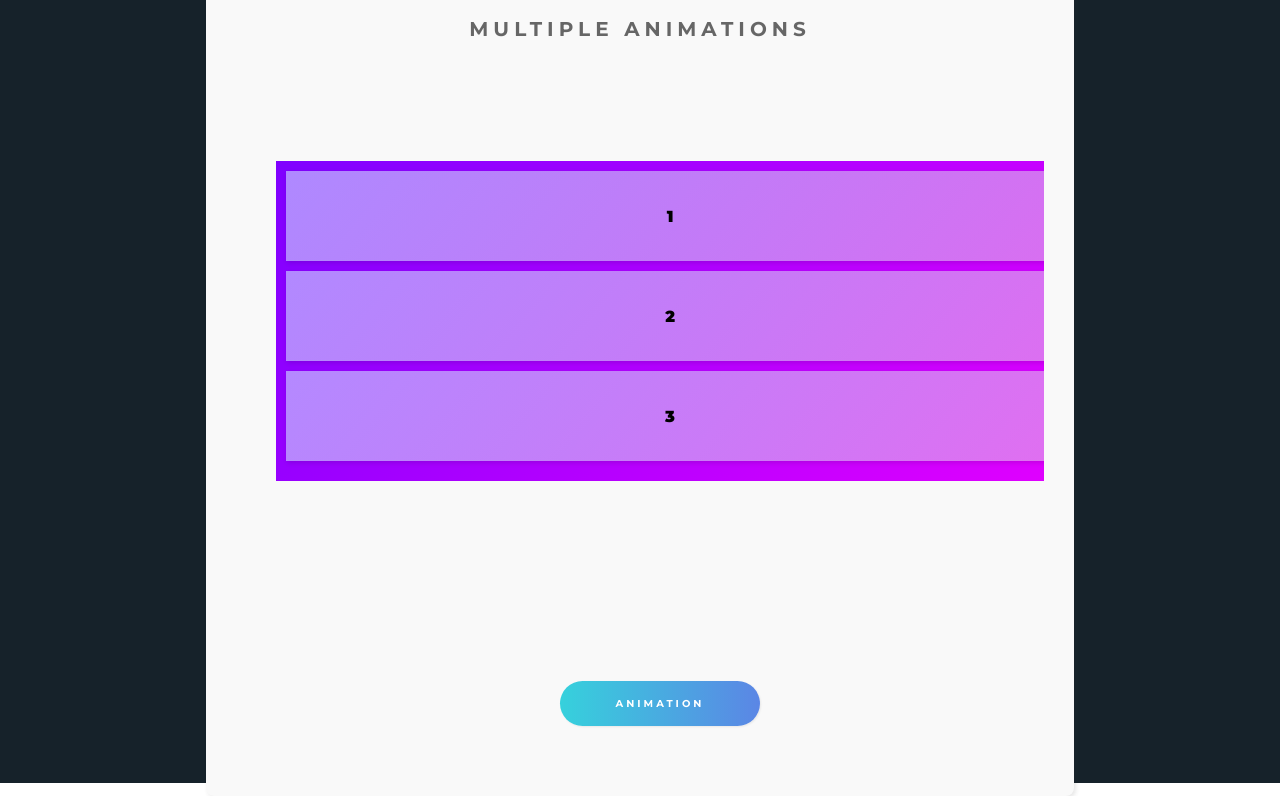
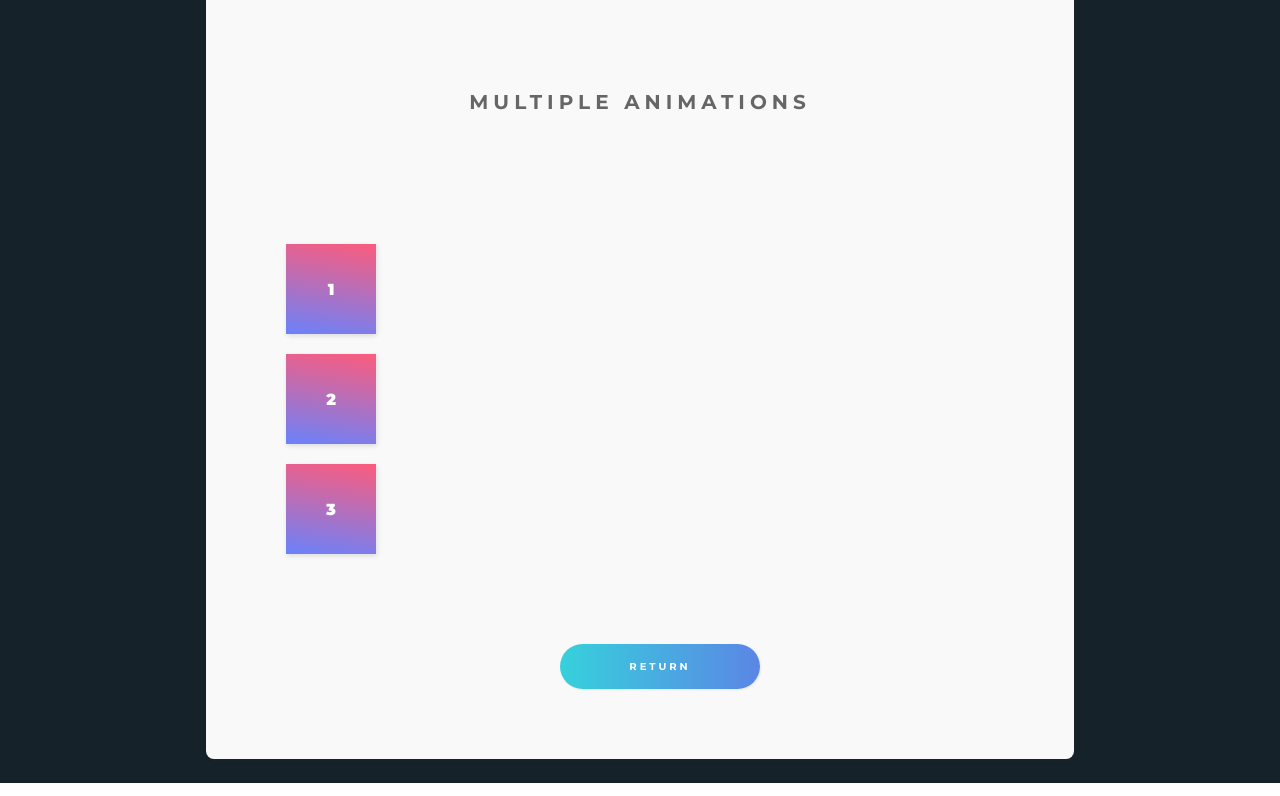
Before and after one commit to iykazrji/React-AnimeJS-Examples, a React (Create React App) app: page /multiple-animations in a window 1280 px wide. Shown: the part 317-1113 px from the top of the page. Built offline with nearby package versions, Linux system fonts and the light colour scheme.

Commit message:
Perfected Unmounting of routes animation for projects

```diff
--- a/src/App.js
+++ b/src/App.js
@@ -24,7 +24,7 @@ class App extends Component {
       <Router>
         <AppWrapper>
           <PageTitleContainer>
-            <PageTitleSpan1>React - Anime Examples.</PageTitleSpan1>
+            <PageTitleSpan1>React - AnimeJS Examples.</PageTitleSpan1>
           </PageTitleContainer>
           <MenuWrapper>
             <MenuComponent />
--- /dev/null
+++ b/src/components/animation-button.js
@@ -0,0 +1,51 @@
+import React, { Component } from "react";
+import PropTypes from 'prop-types';
+import { AnimeButton } from "../styled-components";
+
+const ButtonPressedStyle = {
+  transform: "scale(0.8)"
+};
+
+const SpanWrapperStyle = {
+    display: 'block',
+    marginLeft: 'auto',
+    marginRight: 'auto'
+}
+export default class AnimationButton extends Component {
+  constructor(props) {
+    super(props);
+    this.state = {
+      buttonPressed: false
+    };
+    this.handlePressed = this.handlePressed.bind(this);
+  }
+  handlePressed() {
+    this.props.handleClick();
+
+    this.setState({
+      buttonPressed: !this.state.buttonPressed
+    });
+    window.setTimeout(() => {
+      this.setState({
+        buttonPressed: !this.state.buttonPressed
+      });
+    }, 50);
+  }
+  render() {
+    return (
+      <span>
+        <AnimeButton
+          href="#"
+          onClick={this.handlePressed}
+          style={this.state.buttonPressed ? { ...ButtonPressedStyle } : null}
+        >
+          {this.state.animate ? "Animate" : "Return"}
+        </AnimeButton>
+      </span>
+    );
+  }
+}
+
+AnimationButton.propTypes = {
+    handleClick: PropTypes.func
+}
--- a/src/pages/multiple-animations/multiple-animaitons.js
+++ b/src/pages/multiple-animations/multiple-animaitons.js
@@ -10,10 +10,19 @@ import {
   MultipleAnimationsWrapper
 } from "../../styled-components";
 
+import AnimationButton from "../../components/animation-button";
+
 class MultipleAnimations extends Component {
 
 constructor(props){
     super(props);
+    this.state = {
+      animate: false
+    }
+}
+
+setOrReset(){
+  console.log('Runing Animation')
 }
 
 render() {
@@ -29,7 +38,7 @@ render() {
                     <li className="multiple-animations-element__li">3</li>
                 </MultipleAnimationsElementContainer>
             </MultipleAnimationsWrapper>
-            <AnimeButton href="#"> Animation </AnimeButton>
+            <AnimationButton handleClick={this.setOrReset} href="#"> Animation </AnimationButton>
           </AnimationContainer>
         </BgContainer>
       </div>
--- a/src/pages/single-animations/single-animations.js
+++ b/src/pages/single-animations/single-animations.js
@@ -11,7 +11,8 @@ import {
   AnimeButton,
   PageTitleP1
 } from "../../styled-components";
-import { Transition } from 'react-transition-group'
+import { Transition } from 'react-transition-group';
+import AnimationButton from '../../components/animation-button'
 
 const AnimateElement = (target, animate) => {
   console.log("target: " + target);
@@ -37,22 +38,15 @@ export default class SingleAnimation extends Component {
   constructor(props) {
     super(props);
     this.state = {
-      animate: true,
-      buttonPressed: false,
+      animate: true
     };
-    this.setorreset = this.setorreset.bind(this);
+    this.setOrReset = this.setOrReset.bind(this);
   }
-  setorreset(e) {
-    e.preventDefault();
+  setOrReset(e) {
+    console.log('Running Animate');
     this.setState({
-      animate: !this.state.animate,
-      buttonPressed: !this.state.buttonPressed
+      animate: !this.state.animate
     });
-    window.setTimeout(()=>{
-        this.setState({
-            buttonPressed: !this.state.buttonPressed
-        })
-    }, 50)
     AnimateElement(this.AnimeElement, this.state.animate); //Run the animate Function
   }
   render() {
@@ -66,9 +60,7 @@ export default class SingleAnimation extends Component {
                       this.AnimeElement = node;
                     }}
                   />
-                  <AnimeButton href="#" onClick={this.setorreset} style={this.state.buttonPressed ? {...ButtonPressedStyle} : null}>
-                    {this.state.animate ? "Animate" : "Return"}
-                  </AnimeButton>
+                  <AnimationButton handleClick={this.setOrReset.bind(this)}/>
                 </AnimationContainer>
               </BgContainer>
     );
--- a/src/styled-components.js
+++ b/src/styled-components.js
@@ -43,7 +43,7 @@ export const AnimeElement = Styled.div`
     height: 30px;
     width: 25%;
     background: linear-gradient(90deg, #bc4e9c, #f80759);
-    margin-top: 100px;
+    margin-top: 10px;
 `;
 export const AnimeButton = Styled.button`
     display: block;
@@ -60,7 +60,8 @@ export const AnimeButton = Styled.button`
     letter-spacing: 3px;
     font-size: 10px;
     font-family: 'Montserrat', sans-serif;
-    margin-top: 200px;
+    margin: 0 auto;
+    margin-top: 60px;
     cursor: pointer;
     border-radius: 32px;
     transition: all 0.1s ease-in;
@@ -105,26 +106,27 @@ export const MenuWrapper = Styled.div`
 export const MultipleAnimationsElementContainer = Styled.ul`
     width: 100%;
     min-height: 50px;
-    background: linear-gradient(130deg, #7F00FF, #E100FF);
     left: 0; right: 0;
     margin: 0 auto;
     list-style: none;
     -webkit-padding-start: 0px;
-    display: flex;
     flex-direction: column;
     padding: 10px;
+    display: block;
     li{
-      width: 100%;
+      width: 90px;
       height: 90px;
-      background:  linear-gradient(130deg, rgba(201, 214, 255, 0.64), rgba(226, 226, 226, 0.49));
-      margin-bottom: 10px;
+      background:  linear-gradient(190deg, #fc5c7d, #6a82fb);
+      margin-bottom: 20px;
       box-shadow: 1px 2px 5px rgba(0,0,0,0.12);
       font-weight: 800;
       display: flex;
       align-items: center;
       justify-content: center;
+      color: #ffffff;
     }
 `
 export const MultipleAnimationsWrapper = Styled.div`
     overflow: hidden;
+
 `
```
